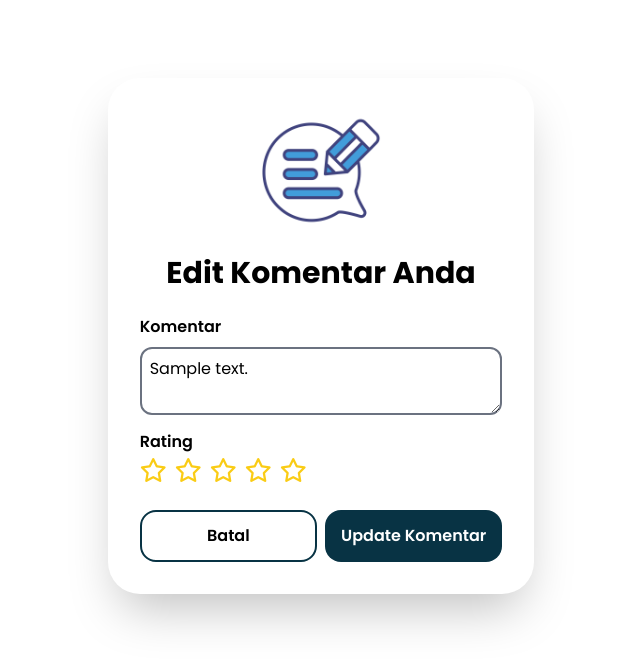
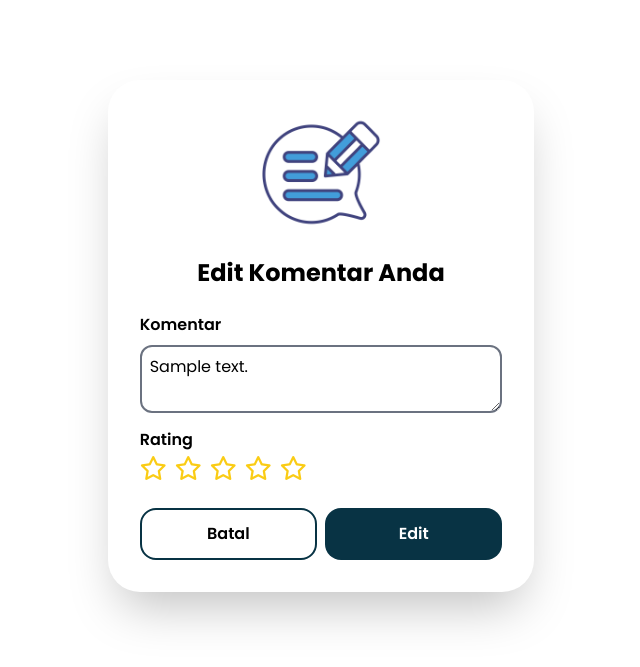
Before and after one commit to Selineajasih/Anomali12, a PHP site: page /edit_comment.php?id=1 in a window 1280 px wide. Shown: the part 64-731 px from the top of the page, without its empty margins (319-959 px from the left). Run offline with PHP 8.4, Linux system fonts and the light colour scheme; the visitor is signed in with stand-in values (Sample User, id 1); tables that the repository leaves empty or names only in its code hold one stand-in row (values such as "Sample post"); style sheets or scripts are compiled from the project's sources; some libraries are stand-ins or nearby versions.

Commit message:
Responsif Edit Komentar

```diff
--- a/edit_comment.php
+++ b/edit_comment.php
@@ -58,21 +58,21 @@ $stmt->close();
   <main class="flex justify-center min-h-screen items-center">
 
   <!-- CARD -->
-  <div class="w-1/3 justify-self-center shadow-2xl rounded-4xl p-8 items-center">
+  <div class="lg:w-1/3 md:w-4/5 w-4/5 justify-self-center shadow-2xl rounded-4xl p-8 items-center">
     <!-- image  -->
     <div class=" justify-self-center w-1/3">
       <img src="assets/17294438.png" alt="">
     </div>
 
-    <div class="font-bold text-3xl text-center w-full my-6">Edit Komentar Anda</div>
+    <div class="font-bold md:text-2xl text-xl text-center w-full my-6">Edit Komentar Anda</div>
 
-    <label class="font-semibold">Komentar</label>
+    <label class="font-semibold md:text-base text-sm">Komentar</label>
     <form method="POST" action="update_comment.php">
     <input type="hidden" name="id" value="<?php echo $id; ?>">
-    <textarea name="comment" required class="w-full border-2 mt-2 border-gray-500 focus:border-cyan-400 p-2 rounded-xl"><?php echo htmlspecialchars($oldComment); ?></textarea>
+    <textarea name="comment" required class="w-full border-2 mt-2 border-gray-500 focus:border-cyan-400 p-2 rounded-xl md:text-base text-sm"><?php echo htmlspecialchars($oldComment); ?></textarea>
 
     <div class="mt-2">
-      <label class="font-semibold">Rating</label>
+      <label class="font-semibold md:text-base text-sm">Rating</label>
       <div class="flex gap-2">
         <?php for ($i = 1; $i <= 5; $i++): ?>
           <div class="flex">
@@ -86,7 +86,7 @@ $stmt->close();
     <!-- BUTTON  -->
     <div class="flex items-center gap-2 mt-6">
       <button class="border-2 border-cyan-950 p-3 w-full hover:border-cyan-700 rounded-2xl hover:text-cyan-700 font-semibold"><a href="index.php">Batal</a></button>
-      <button type="submit" class="border-2 border-transparent w-full bg-cyan-950 p-3 text-white hover:bg-cyan-800 rounded-2xl font-semibold">Update Komentar</button>
+      <button type="submit" class="border-2 border-transparent w-full bg-cyan-950 p-3 text-white hover:bg-cyan-800 rounded-2xl font-semibold">Edit</button>
     </div>
     </form>
   </div>
```
